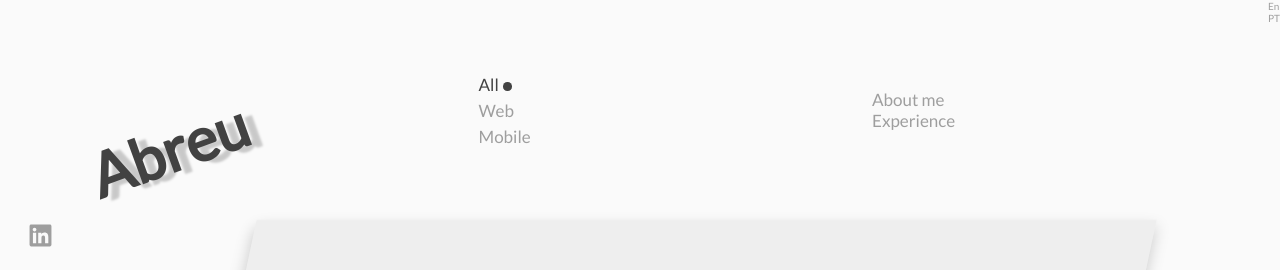
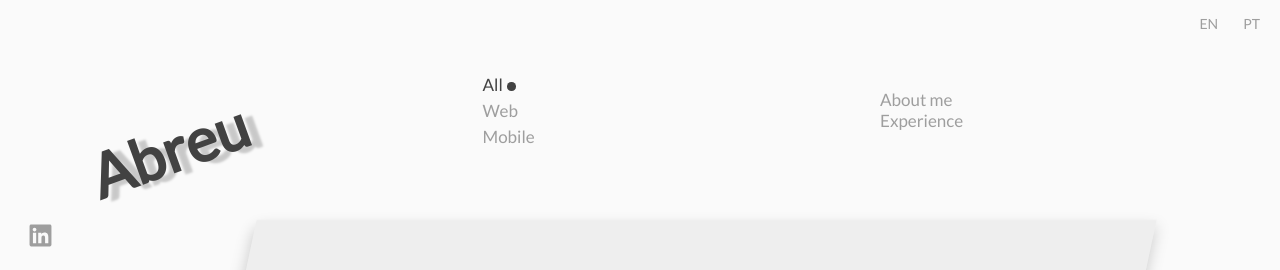
Before and after one commit to Abreu00/Port, a React (Create React App) app: page / in a window 1280 px wide. Shown: the top 270 px of the page. Built offline with nearby package versions, Linux system fonts and the light colour scheme.

Commit message:
Created basic styling for laguage selection on the Header component

```diff
--- a/src/components/Header/index.js
+++ b/src/components/Header/index.js
@@ -1,5 +1,5 @@
 import React from "react";
-import { Container, Heading } from "./styles";
+import { Container, Heading, Langs } from "./styles";
 import ToogleItem from "../ToggleItem";
 import { useState } from "react";
 import { Context } from "../../context";
@@ -46,16 +46,16 @@ export default function Header(props) {
           </>
         )}
       </Context.Consumer>
-      <div>
+      <Langs>
         <Context.Consumer>
           {context => (
             <>
-              <div onClick={() => context.changeLang("en")}>En</div>
+              <div onClick={() => context.changeLang("en")}>EN</div>
               <div onClick={() => context.changeLang("pt")}>PT</div>
             </>
           )}
         </Context.Consumer>
-      </div>
+      </Langs>
     </Container>
   );
 }
--- a/src/components/Header/styles.js
+++ b/src/components/Header/styles.js
@@ -39,3 +39,21 @@ export const Heading = styled.h2`
   transform: rotate(-20deg);
   text-shadow: 1rem 0.5rem 0.25rem rgba(0, 0, 0, 0.2);
 `;
+
+export const Langs = styled.div`
+  position: absolute;
+  top: 1rem;
+  right: 0;
+  font-size: 1.4em;
+
+  & > div {
+    display: inline-block;
+    cursor: pointer;
+    margin-right: 1.5rem;
+    padding: 0.5rem;
+  }
+
+  & > div:hover {
+    color: ${props => props.theme.font.colorBold};
+  }
+`;
--- a/src/context.js
+++ b/src/context.js
@@ -16,6 +16,7 @@ export const Provider = props => {
     <Context.Provider
       value={{
         translation: lang === "pt" ? pt : en,
+        lang,
         changeLang: handleLangChange
       }}
     >
```
